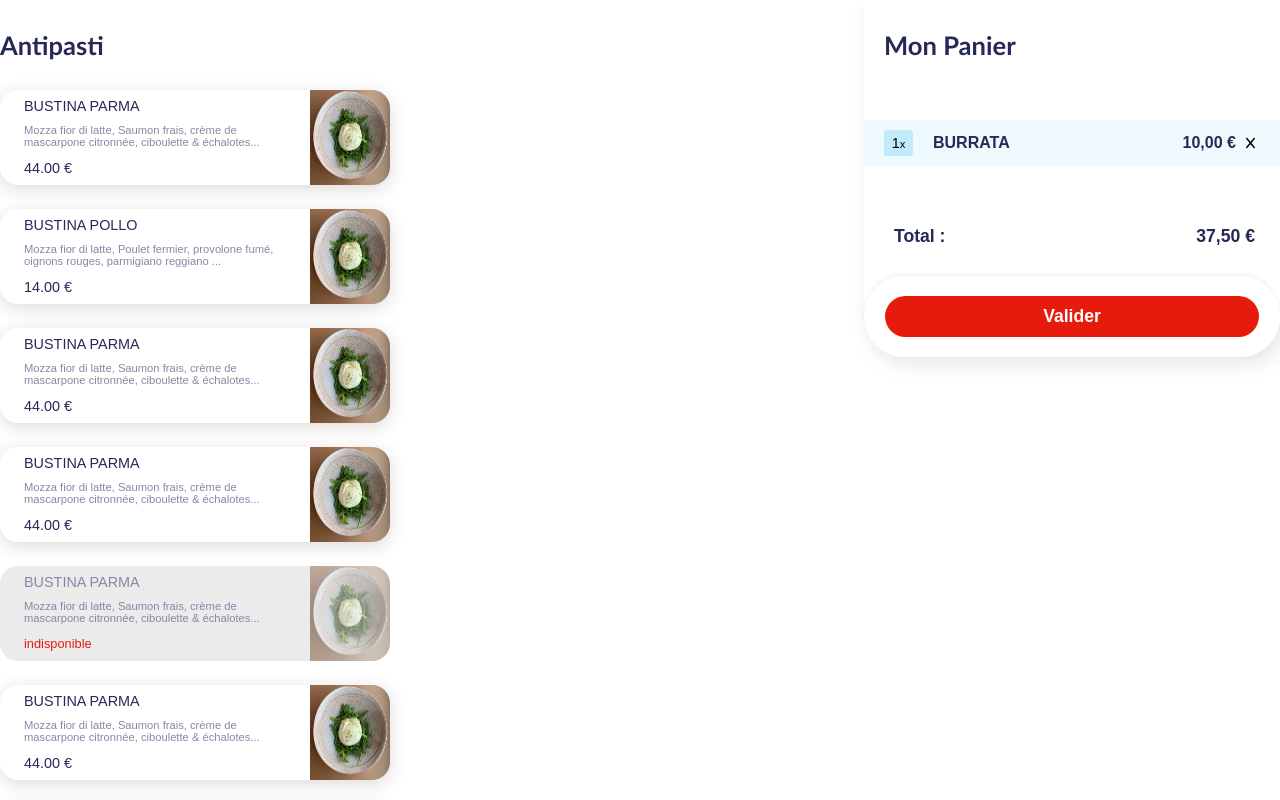
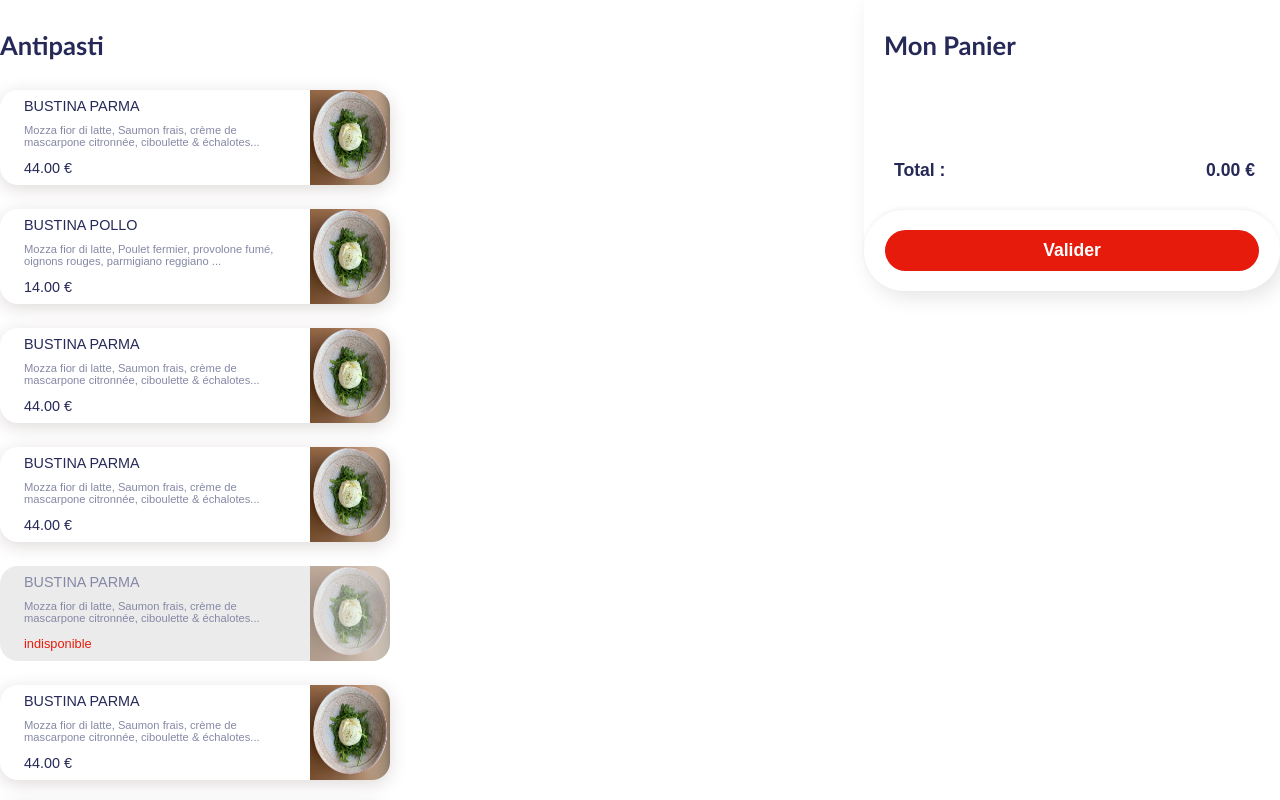
Before and after one commit to lcsaloonn/commande-en-ligne, a React (Create React App) app: page / in a window 1280 px wide. Shown: the top 800 px of the page. Built offline with nearby package versions, Linux system fonts and the light colour scheme.

Commit message:
added store datas

```diff
--- a/src/components/base/cart/cart-component/cart.component.tsx
+++ b/src/components/base/cart/cart-component/cart.component.tsx
@@ -1,7 +1,32 @@
+import { useEffect, useState } from "react";
+import { removeFromCart } from "states/features/cart.slice";
+import { useAppDispatch, useAppSelector } from "states/hoocks";
+import { ICartItem } from "types/cart/cart.interface";
 import { CartProductComponent } from "../cart-product/cartProduct.component";
 import "./cart.scss";
 
 export function CartComponent() {
+  const [totalValueCart, setTotalValueCart] = useState(0);
+
+  const cartListProducts = useAppSelector((state) => state.cart);
+  const dispatch = useAppDispatch();
+
+  function removeFormCartList(id: string) {
+    dispatch(removeFromCart(id));
+  }
+
+  function somtotalValueCart() {
+    let total = 0;
+    cartListProducts.items.forEach((items) => {
+      total += items.totalProduct;
+    });
+    setTotalValueCart(total);
+  }
+
+  useEffect(() => {
+    somtotalValueCart();
+  }, [cartListProducts]);
+
   return (
     <div className="cart">
       <div className="cart-content">
@@ -9,13 +34,22 @@ export function CartComponent() {
       </div>
 
       <div className="cart-content-product">
-        <CartProductComponent quantity={1} name={"Burrata"} price={10} />
+        {cartListProducts.items.map((element: ICartItem, key: number) => (
+          <CartProductComponent
+            id={element.id}
+            quantity={element.quantity}
+            name={element.product.title}
+            price={element.totalProduct}
+            onRemoveClick={removeFormCartList}
+            key={key}
+          />
+        ))}
       </div>
 
       <div className="cart-content">
         <div className="cart-content-price">
           <span>Total :</span>
-          <span>37,50 €</span>
+          <span>{totalValueCart.toFixed(2)} €</span>
         </div>
       </div>
 
```
